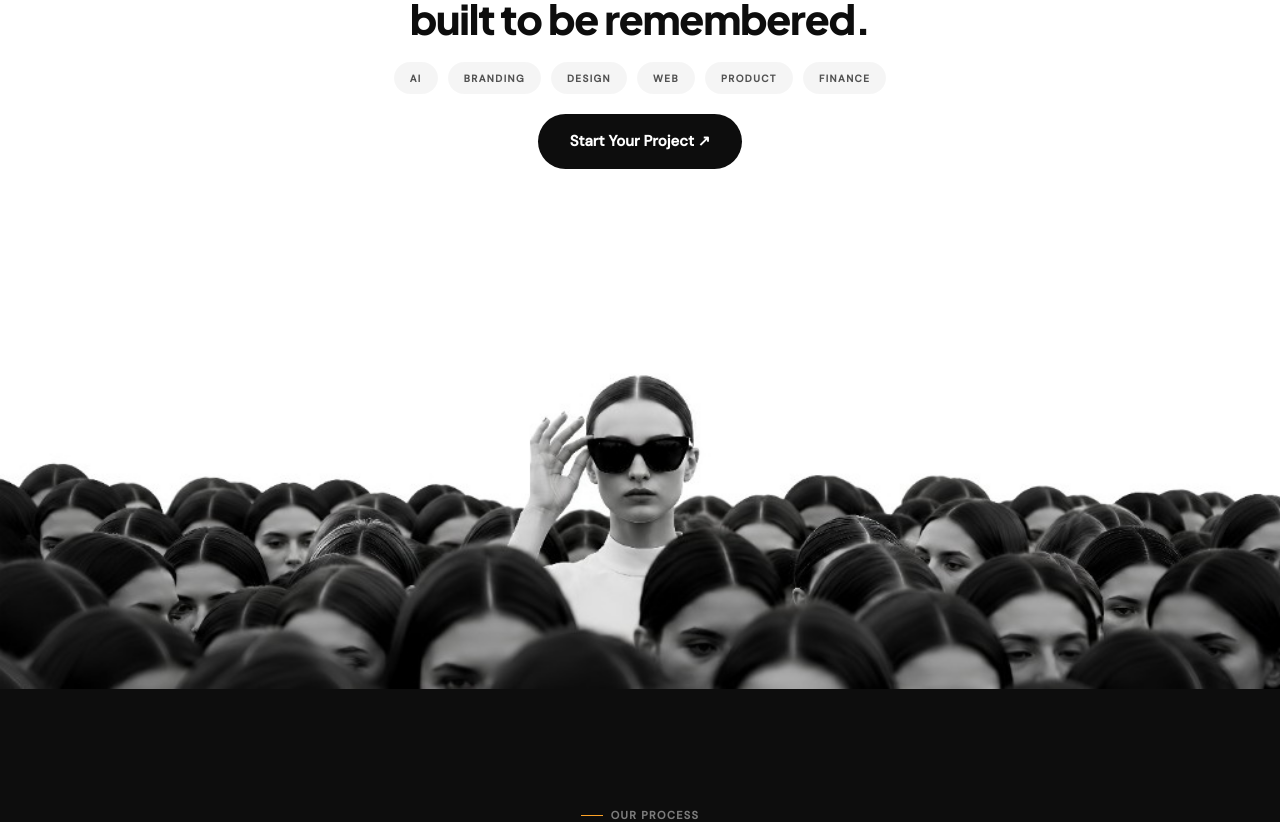
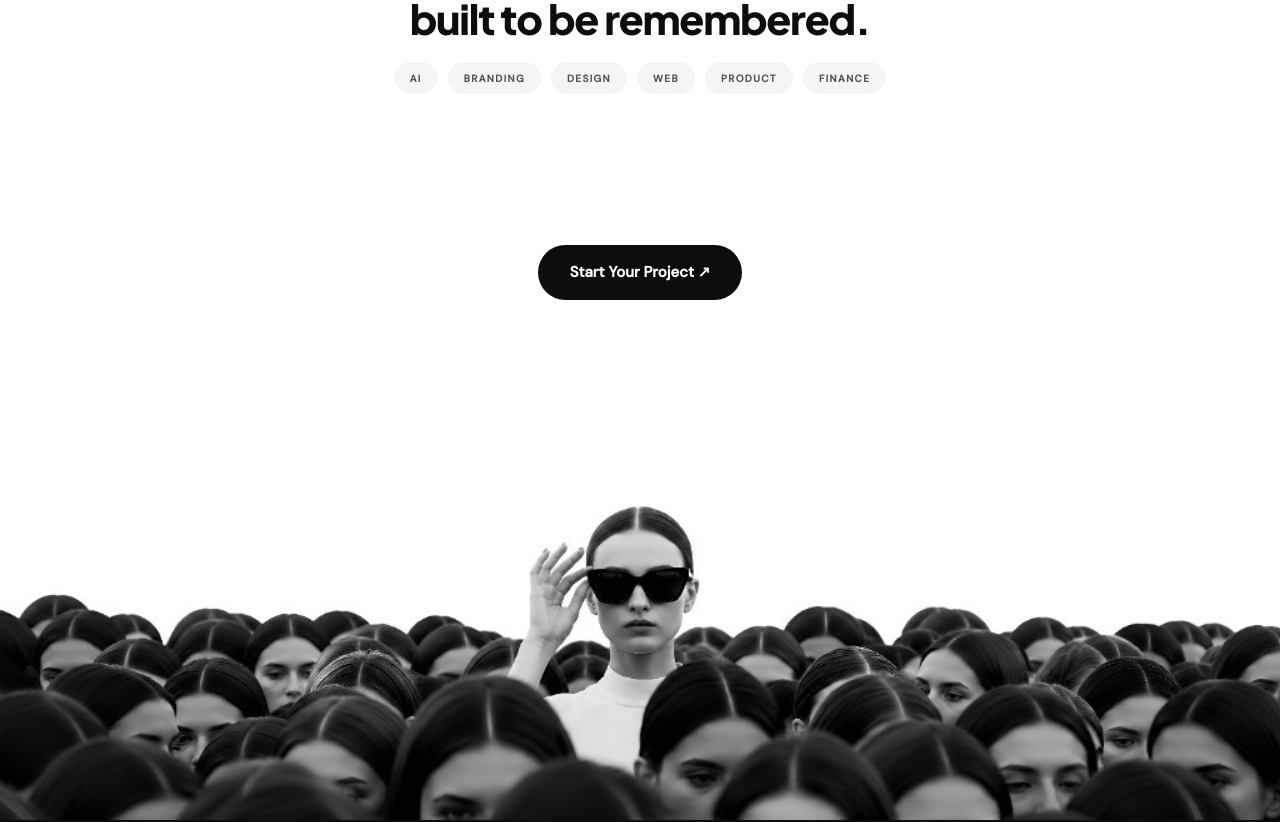
Before and after one commit to MalikSalmanTanveer/Peraspera, a React (Vite) app in the folder Per/: page / in a window 1280 px wide. Shown: the part 2941-3763 px from the top of the page. Built offline with nearby package versions, Linux system fonts and the light colour scheme.

Commit message:
Add 4cm spacing above What we offer project button.

```diff
--- a/Per/src/sections/FeatureBlocks.tsx
+++ b/Per/src/sections/FeatureBlocks.tsx
@@ -35,7 +35,7 @@ export function FeatureBlocks() {
             ))}
           </ul>
 
-          <div className="mt-4 md:mt-5">
+          <div className="mt-[4cm]">
             <Button variant="dark" href="#contact">
               Start Your Project ↗
             </Button>
```
